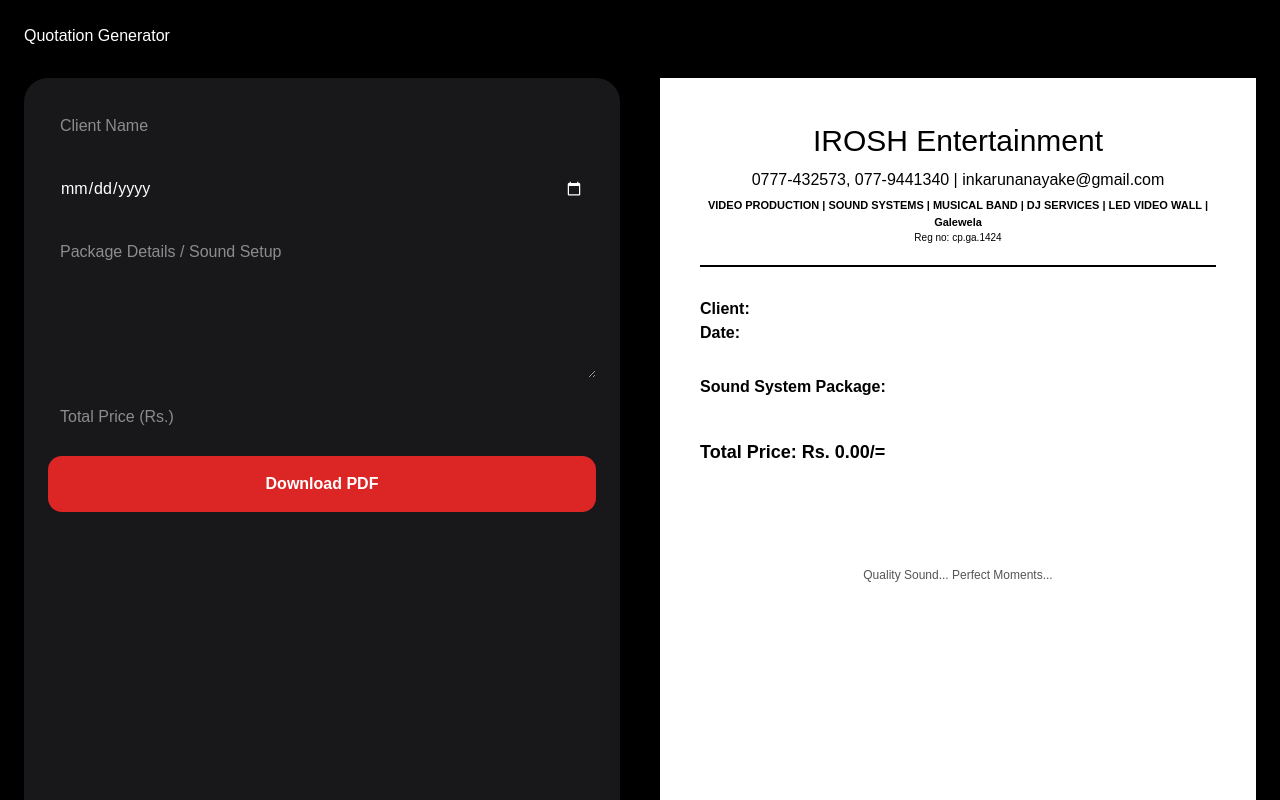
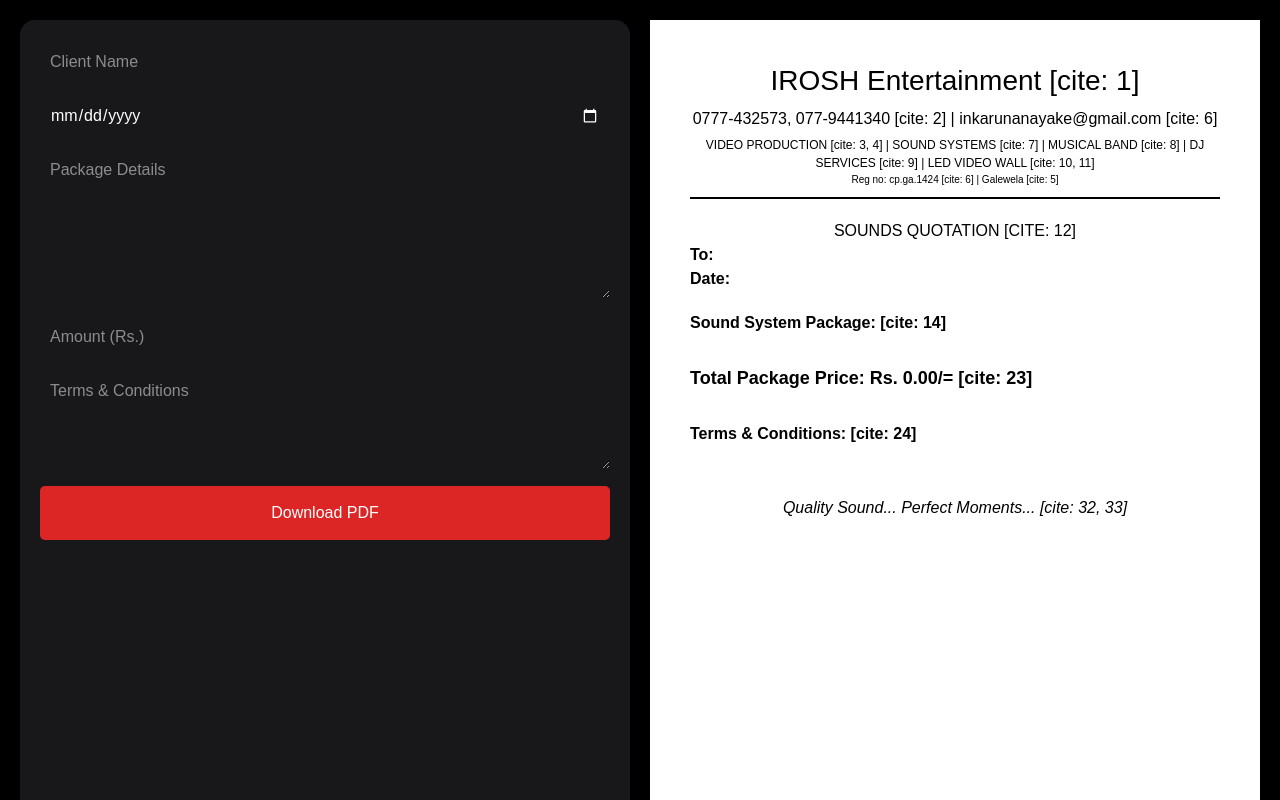
Before and after one commit to inkarunanayake/irosh-system, a Next.js app: page /quotations in a window 1280 px wide. Shown: the top 800 px of the page. Built offline with nearby package versions, Linux system fonts and the light colour scheme.

Commit message:
updated settings page

```diff
--- a/app/quotations/page.tsx
+++ b/app/quotations/page.tsx
@@ -7,11 +7,12 @@ import html2canvas from "html2canvas";
 export default function QuotationsPage() {
   const quotationRef = useRef<HTMLDivElement>(null);
 
-  // Form States
+  // States
   const [clientName, setClientName] = useState("");
   const [eventDate, setEventDate] = useState("");
   const [packageName, setPackageName] = useState("");
   const [amount, setAmount] = useState("");
+  const [terms, setTerms] = useState("");
 
   const generatePDF = async () => {
     if (!quotationRef.current) return;
@@ -25,46 +26,49 @@ export default function QuotationsPage() {
   };
 
   return (
-    <main style={{ minHeight: "100vh", background: "#000000", color: "#ffffff", padding: "24px" }}>
-      <h1 style={{ marginBottom: "30px" }}>Quotation Generator</h1>
+    <main style={{ minHeight: "100vh", background: "#000", color: "#fff", padding: "20px" }}>
+      <div style={{ display: "grid", gridTemplateColumns: "1fr 1fr", gap: "20px" }}>
 
-      <div style={{ display: "grid", gridTemplateColumns: "1fr 1fr", gap: "40px" }}>
-        {/* Form එකට දැන් Package Details සහ අනිත් විස්තර එකතු කළ හැක */}
-        <div style={{ background: "#18181b", padding: "24px", borderRadius: "24px", display: "flex", flexDirection: "column", gap: "15px" }}>
-          <input placeholder="Client Name" value={clientName} onChange={(e) => setClientName(e.target.value)} style={{ padding: "12px", borderRadius: "8px", border: "none" }} />
-          <input type="date" value={eventDate} onChange={(e) => setEventDate(e.target.value)} style={{ padding: "12px", borderRadius: "8px", border: "none" }} />
-          <textarea placeholder="Package Details / Sound Setup" value={packageName} onChange={(e) => setPackageName(e.target.value)} style={{ padding: "12px", borderRadius: "8px", border: "none", height: "150px" }} />
-          <input placeholder="Total Price (Rs.)" value={amount} onChange={(e) => setAmount(e.target.value)} style={{ padding: "12px", borderRadius: "8px", border: "none" }} />
-          <button onClick={generatePDF} style={{ background: "#dc2626", padding: "16px", borderRadius: "14px", color: "white", fontWeight: "bold" }}>Download PDF</button>
+        {/* පෝරමය (Form) */}
+        <div style={{ background: "#18181b", padding: "20px", borderRadius: "15px" }}>
+          <input placeholder="Client Name" value={clientName} onChange={(e) => setClientName(e.target.value)} style={{ width: "100%", padding: "10px", marginBottom: "10px", borderRadius: "5px" }} />
+          <input type="date" value={eventDate} onChange={(e) => setEventDate(e.target.value)} style={{ width: "100%", padding: "10px", marginBottom: "10px", borderRadius: "5px" }} />
+          <textarea placeholder="Package Details" value={packageName} onChange={(e) => setPackageName(e.target.value)} style={{ width: "100%", height: "150px", padding: "10px", marginBottom: "10px", borderRadius: "5px" }} />
+          <input placeholder="Amount (Rs.)" value={amount} onChange={(e) => setAmount(e.target.value)} style={{ width: "100%", padding: "10px", marginBottom: "10px", borderRadius: "5px" }} />
+          <textarea placeholder="Terms & Conditions" value={terms} onChange={(e) => setTerms(e.target.value)} style={{ width: "100%", height: "100px", padding: "10px", marginBottom: "10px", borderRadius: "5px" }} />
+          <button onClick={generatePDF} style={{ width: "100%", padding: "15px", background: "#dc2626", color: "white", border: "none", cursor: "pointer", borderRadius: "5px" }}>Download PDF</button>
         </div>
 
-        {/* නිල ලිපි ශීර්ෂ ආකෘතිය (මෙතන කිසිවක් වෙනස් කිරීමට අවශ්‍ය නැත) */}
-        <div ref={quotationRef} style={{ background: "#ffffff", color: "#000000", padding: "40px", minHeight: "900px" }}>
-          <div style={{ textAlign: "center", borderBottom: "2px solid #000", paddingBottom: "20px" }}>
-            <h1 style={{ fontSize: "30px", margin: "0" }}>IROSH Entertainment</h1>
-            <p style={{ margin: "5px 0" }}>0777-432573, 077-9441340 | inkarunanayake@gmail.com</p>
-            <p style={{ fontSize: "11px", fontWeight: "bold" }}>
-              VIDEO PRODUCTION | SOUND SYSTEMS | MUSICAL BAND | DJ SERVICES | LED VIDEO WALL | Galewela
-            </p>
-            <p style={{ fontSize: "10px" }}>Reg no: cp.ga.1424</p>
+        {/* ඔබ එවා තිබූ Letterhead එකට සමාන ආකෘතිය */}
+        <div ref={quotationRef} style={{ background: "#fff", color: "#000", padding: "40px", minHeight: "842px", fontFamily: "Arial, sans-serif" }}>
+          <div style={{ textAlign: "center", borderBottom: "2px solid #000", paddingBottom: "10px" }}>
+            <h1 style={{ fontSize: "28px", margin: "0" }}>IROSH Entertainment [cite: 1]</h1>
+            <p style={{ margin: "5px 0" }}>0777-432573, 077-9441340 [cite: 2] | inkarunanayake@gmail.com [cite: 6]</p>
+            <p style={{ fontSize: "12px" }}>VIDEO PRODUCTION [cite: 3, 4] | SOUND SYSTEMS [cite: 7] | MUSICAL BAND [cite: 8] | DJ SERVICES [cite: 9] | LED VIDEO WALL [cite: 10, 11]</p>
+            <p style={{ fontSize: "10px" }}>Reg no: cp.ga.1424 [cite: 6] | Galewela [cite: 5]</p>
+          </div>
+
+          <h2 style={{ textAlign: "center", textTransform: "uppercase", marginTop: "20px" }}>SOUNDS QUOTATION [cite: 12]</h2>
+
+          <p><strong>To:</strong> {clientName}</p>
+          <p><strong>Date:</strong> {eventDate}</p>
+
+          <div style={{ marginTop: "20px" }}>
+            <strong>Sound System Package: [cite: 14]</strong>
+            <pre style={{ whiteSpace: "pre-wrap", fontFamily: "inherit" }}>{packageName}</pre>
+          </div>
+
+          <div style={{ marginTop: "30px", fontWeight: "bold", fontSize: "18px" }}>
+            Total Package Price: Rs. {Number(amount).toLocaleString()}.00/= [cite: 23]
           </div>
 
           <div style={{ marginTop: "30px" }}>
-            <p><strong>Client:</strong> {clientName}</p>
-            <p><strong>Date:</strong> {eventDate}</p>
+            <strong>Terms & Conditions: [cite: 24]</strong>
+            <pre style={{ whiteSpace: "pre-wrap", fontFamily: "inherit" }}>{terms}</pre>
           </div>
 
-          <div style={{ marginTop: "30px" }}>
-            <strong>Sound System Package:</strong>
-            <pre style={{ whiteSpace: "pre-wrap", fontFamily: "inherit" }}>{packageName}</pre>
-          </div>
-
-          <div style={{ marginTop: "40px", fontWeight: "bold", fontSize: "18px" }}>
-            Total Price: Rs. {Number(amount).toLocaleString()}.00/=
-          </div>
-
-          <div style={{ marginTop: "100px", textAlign: "center", fontSize: "12px", color: "#555" }}>
-            Quality Sound... Perfect Moments...
+          <div style={{ marginTop: "50px", textAlign: "center", fontStyle: "italic" }}>
+            Quality Sound... Perfect Moments... [cite: 32, 33]
           </div>
         </div>
       </div>
```
